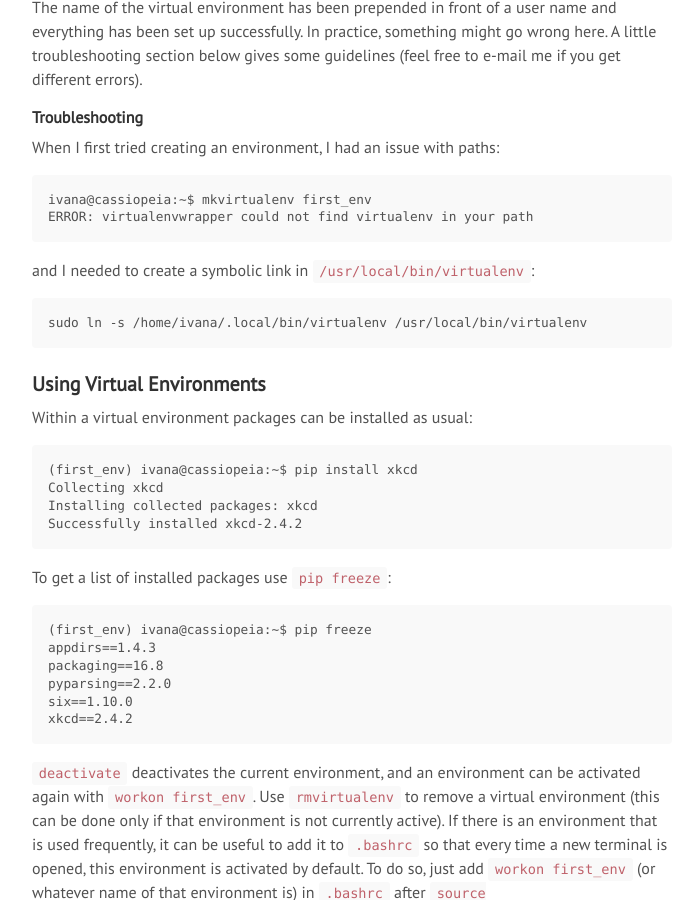
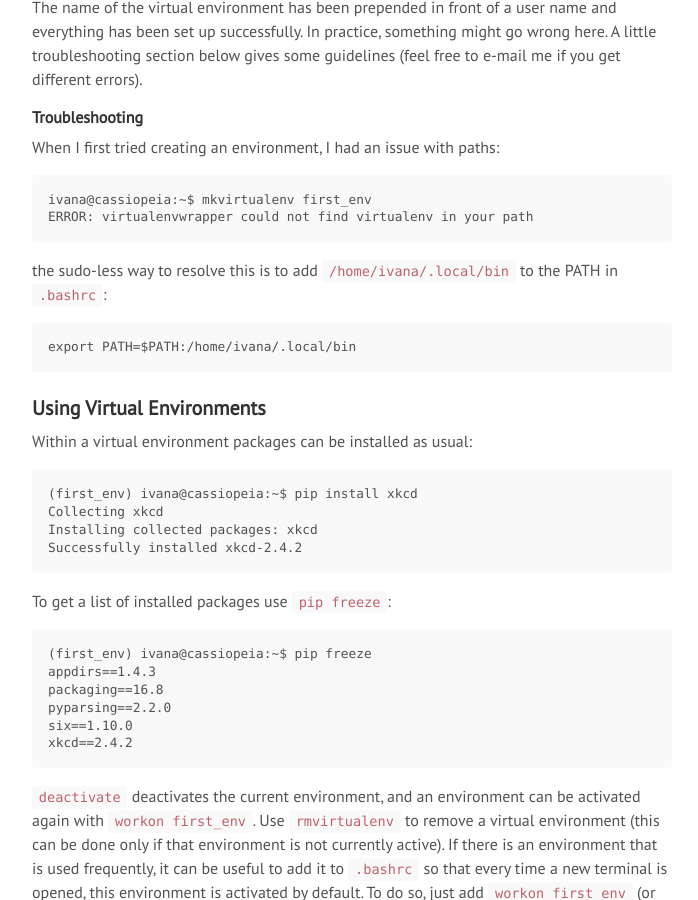
Before and after one commit to ikajic/ikajic.github.io, a Jekyll site: the page built from _posts/2017-04-30-unmessing-python-packages.md, in a window 1280 px wide and 900 px high, scrolled down 2527 px. Shown: the whole window, without its empty margins (288-986 px from the left). Built offline with Jekyll 4.4.1, drawn with Linux system fonts in a browser that asks for light colours; some of the changed text lies outside the part shown.

Commit message:
Remove sudo from python virtenv tutorial

````diff
--- a/_posts/2017-04-30-unmessing-python-packages.md
+++ b/_posts/2017-04-30-unmessing-python-packages.md
@@ -119,10 +119,11 @@ When I first tried creating an environment, I had an issue with paths:
 ivana@cassiopeia:~$ mkvirtualenv first_env
 ERROR: virtualenvwrapper could not find virtualenv in your path
 ```
-and I needed to create a symbolic link in `/usr/local/bin/virtualenv`:
+the sudo-less way to resolve this is to add `/home/ivana/.local/bin` to the
+PATH in `.bashrc`:
 
 ```
-sudo ln -s /home/ivana/.local/bin/virtualenv /usr/local/bin/virtualenv
+export PATH=$PATH:/home/ivana/.local/bin
 ```
 
 ### Using Virtual Environments
````
Also changed, not shown: other parts of _posts/2017-04-30-unmessing-python-packages.md (+1 -1 lines).
